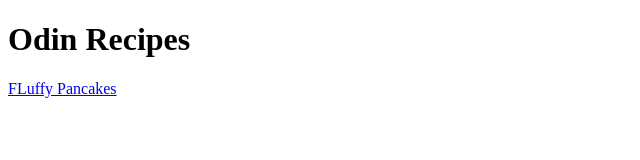
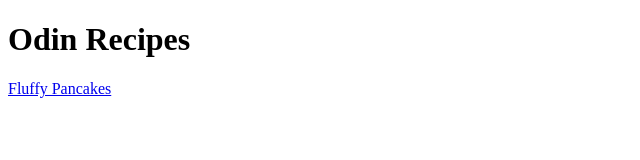
Before and after one commit to ElG87/odin-recipes, a plain HTML site: page index.html in a window 1280 px wide. Shown: the full height of the page, 0-640 px from the left. Drawn offline with Linux system fonts and the light colour scheme.

Commit message:
modified index.html

```diff
--- a/index.html
+++ b/index.html
@@ -7,6 +7,6 @@
 </head>
 <body>
     <h1>Odin Recipes</h1>
-    <a href="../recipes/pancakes.html">FLuffy Pancakes</a>
+    <a href="../recipes/pancakes.html">Fluffy Pancakes</a>
 </body>
 </html>
```
